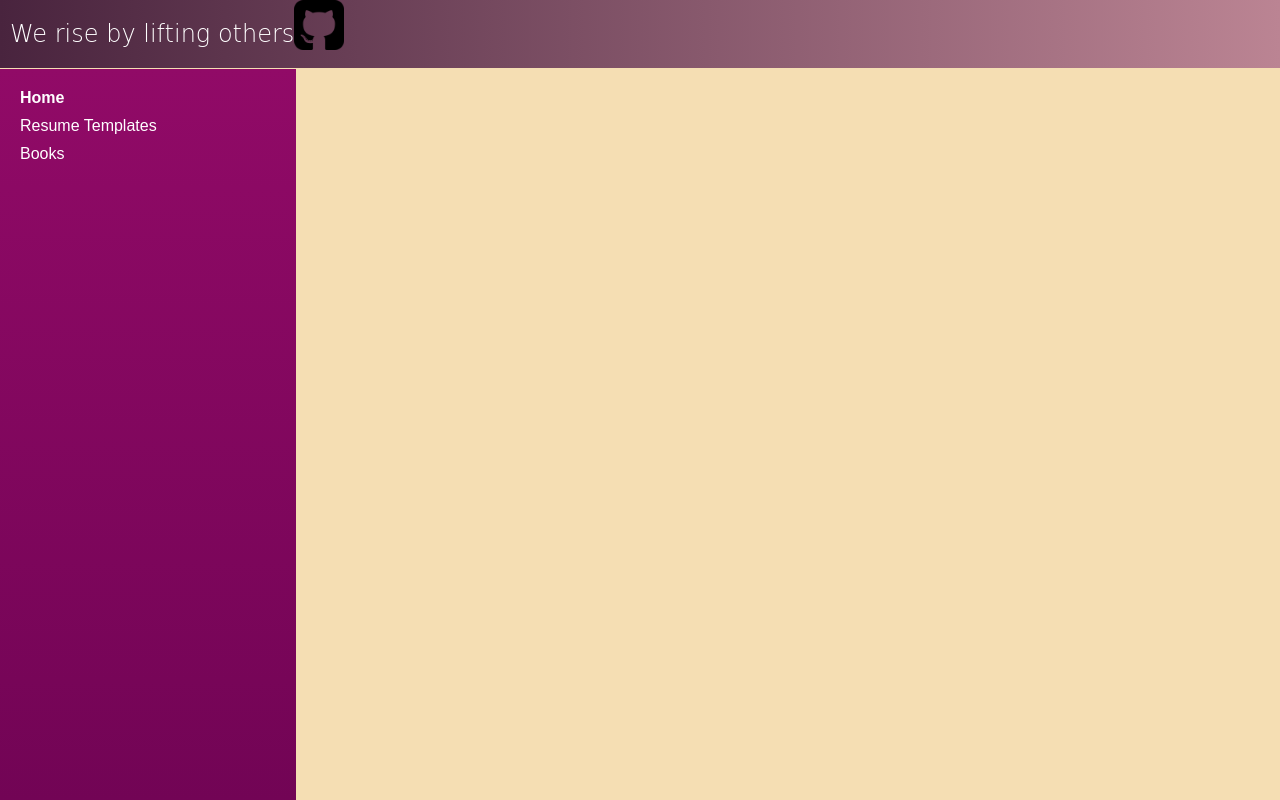
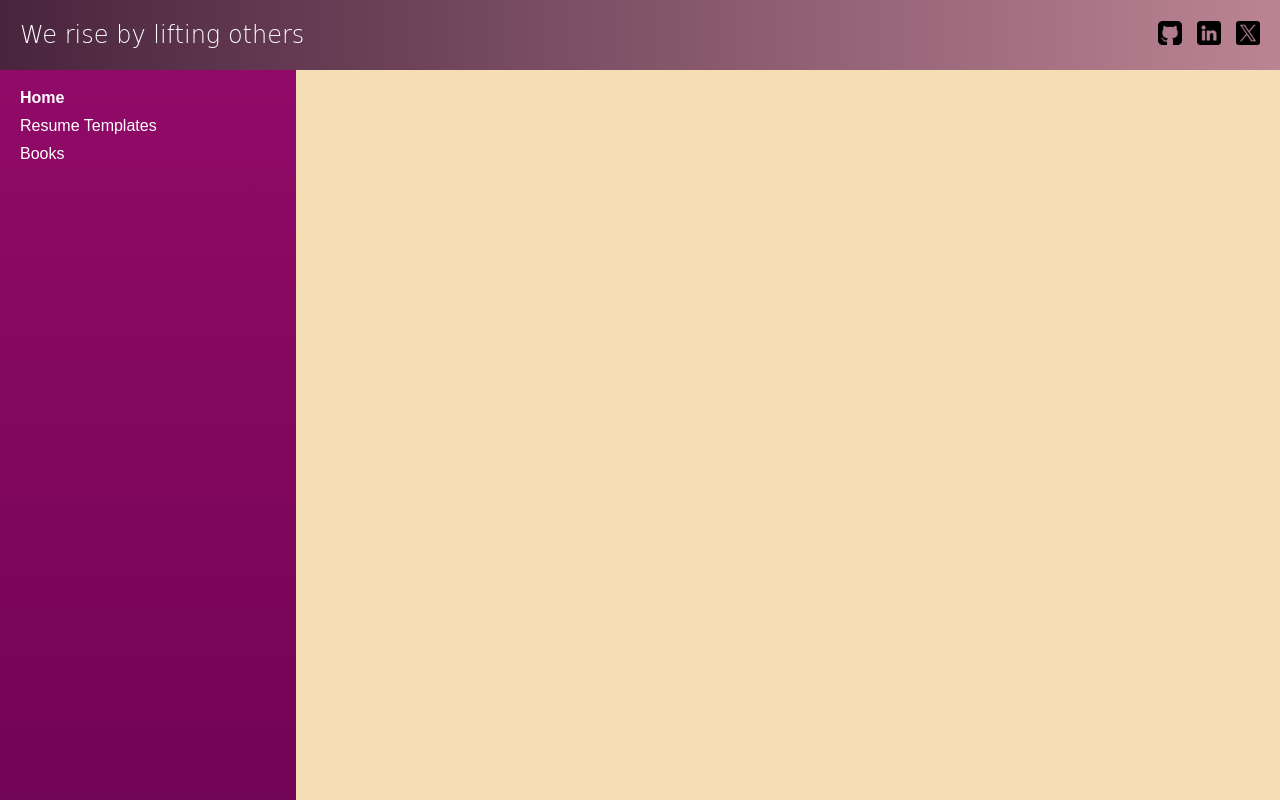
Before and after one commit to Nitesh-thapliyal/DevToolkit, a plain HTML site: page index.html in a window 1280 px wide. Drawn offline with nearby package versions, Linux system fonts and the light colour scheme; a web font is replaced by a local one.

Commit message:
upd nav bar

```diff
--- a/index.html
+++ b/index.html
@@ -14,7 +14,11 @@
   <nav class="fixed-nav-bar">
     <div class="nav-header">
       <h2>We rise by lifting others</h2>
-      <img src="./assets/github-sign.png" alt="github" width="50" height="50" class="icons">
+      <div class="social-icons">
+        <a href="#" target="_blank"><img src="./assets/github-sign.png" alt="GitHub" class="social-icon github-icon"></a>
+        <a href="#" target="_blank"><img src="./assets/linkedin.png" alt="LinkedIn" class="social-icon linkedin-icon"></a>
+        <a href="#" target="_blank"><img src="./assets/twitter.png" alt="Twitter" class="social-icon twitter-icon"></a>
+      </div>
     </div>
   </nav>
   <div class="container">
--- a/style.css
+++ b/style.css
@@ -77,6 +77,12 @@ body {
   background-image: linear-gradient(to right, #49243E, #BB8493);
   position: fixed;
   width: 100%;
+  display: flex;
+  justify-content: space-between;
+  align-items: center;
+  padding: 10px 20px;
+  box-sizing: border-box;
+  height: 70px; /* Set a fixed height */
 }
 
 .nav-header h2{
@@ -85,13 +91,54 @@ body {
   font-weight: 200;
   font-style: normal;
   color:white;
-  margin-left: 10px;
+  margin: 0; /* Remove default margin */
 }
 
 .nav-header{
   display: flex;
+  justify-content: space-between;
+  align-items: center;
+  width: 100%;
+  height: 100%;
+}
+
+.social-icons {
+  display: flex;
+  align-items: center;
+  gap: 15px; /* Space between icons */
+}
+
+.social-icon {
+  width: 24px;
+  height: 24px;
+  cursor: pointer;
+  object-fit: contain;
+  transition: opacity 0.3s ease;
+}
+
+.social-icon:hover {
+  opacity: 0.8;
+}
+
+/* You can add specific styles for each icon if needed */
+.github-icon {
+  /* GitHub-specific styles */
+}
+
+.linkedin-icon {
+  /* LinkedIn-specific styles */
+}
+
+.twitter-icon {
+  /* Twitter-specific styles */
 }
 
 .icons{
   align-content: right;
 }
+
+.github-icon {
+  width: 24px; /* Make the icon smaller */
+  height: 24px;
+  cursor: pointer;
+}
```
